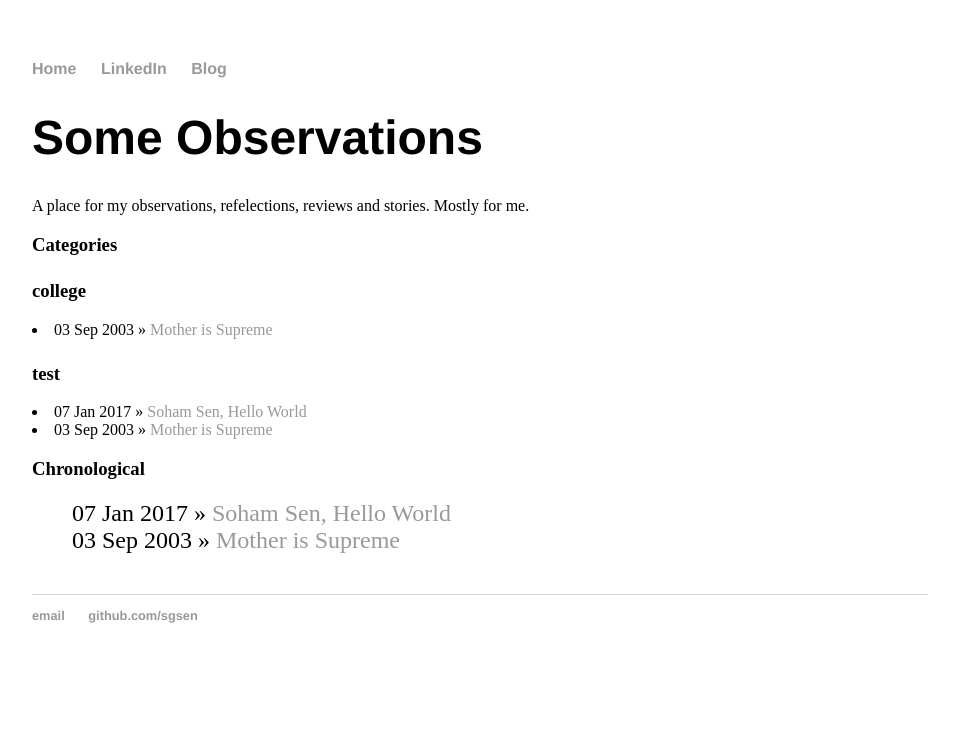
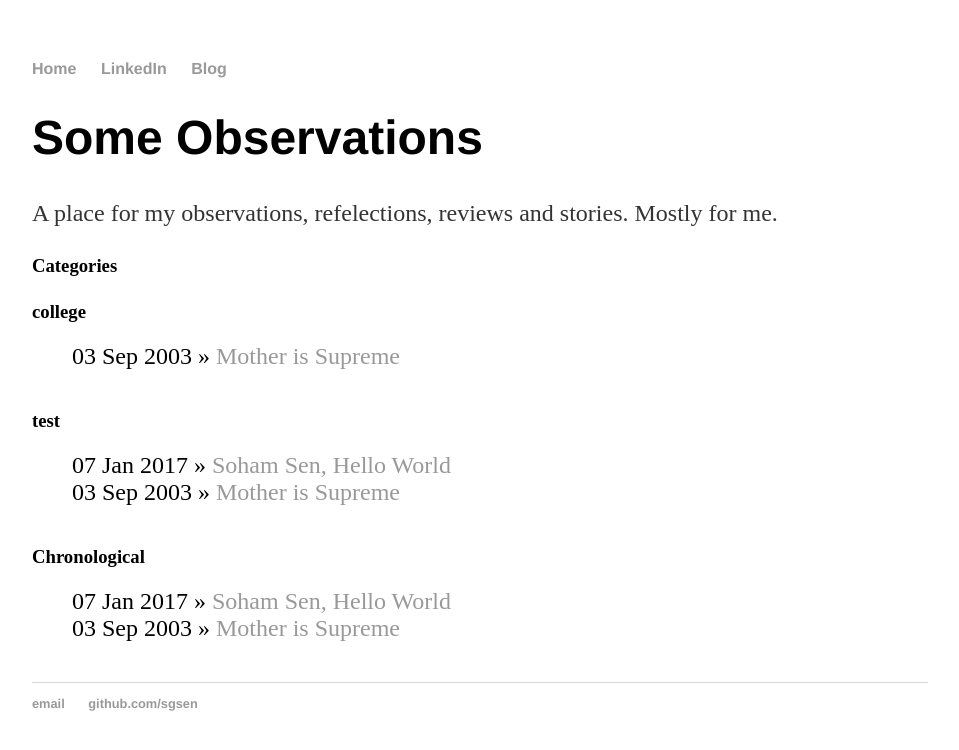
Before and after one commit to sgsen/sgsen.github.io, a Jekyll site: the page built from blog/index.html, in a window 1280 px wide. Shown: the top 750 px of the page, without its empty margins (160-1119 px from the left). Built offline with Jekyll 4.4.1, drawn with Linux system fonts in a browser that asks for light colours.

Commit message:
blog index page modification

```diff
--- a/blog/index.html
+++ b/blog/index.html
@@ -2,9 +2,10 @@
 layout: default
 title: Some Observations
 ---
+<div class="blurb">
 	<h1>{{ page.title }}</h1>
-
-A place for my observations, refelections, reviews and stories. Mostly for me.
+	<p> A place for my observations, refelections, reviews and stories. Mostly for me.</p>
+</div><!-- /.blurb -->
 
 	<h3>Categories</h3>
 
@@ -17,9 +18,11 @@
 
 	    <h3>{{ category_name }}</h3>
 	    <a name="{{ category_name | slugize }}"></a>
+			<ul class="posts">
 	    {% for post in site.categories[category_name] %}
  				<li><span>{{ post.date | date_to_string }}</span> » <a href="{{ post.url }}" title="{{ post.title }}">{{ post.title }}</a></li>
 	    {% endfor %}
+			</ul>
 	  </div>
 	{% endfor %}
 	</div>
```
